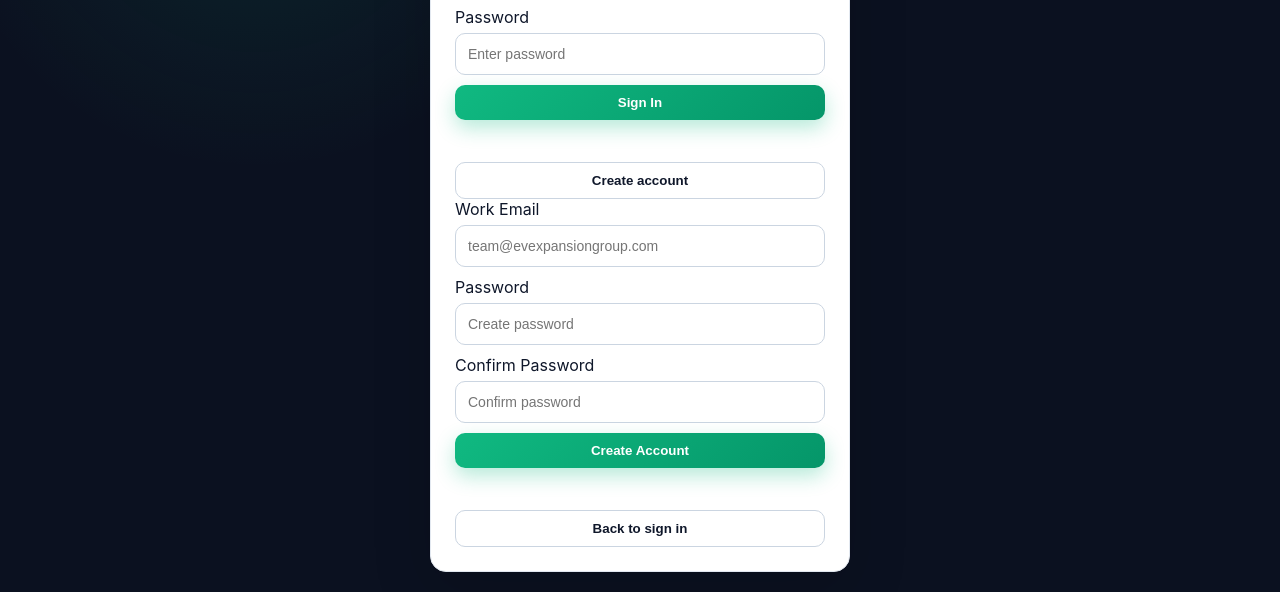
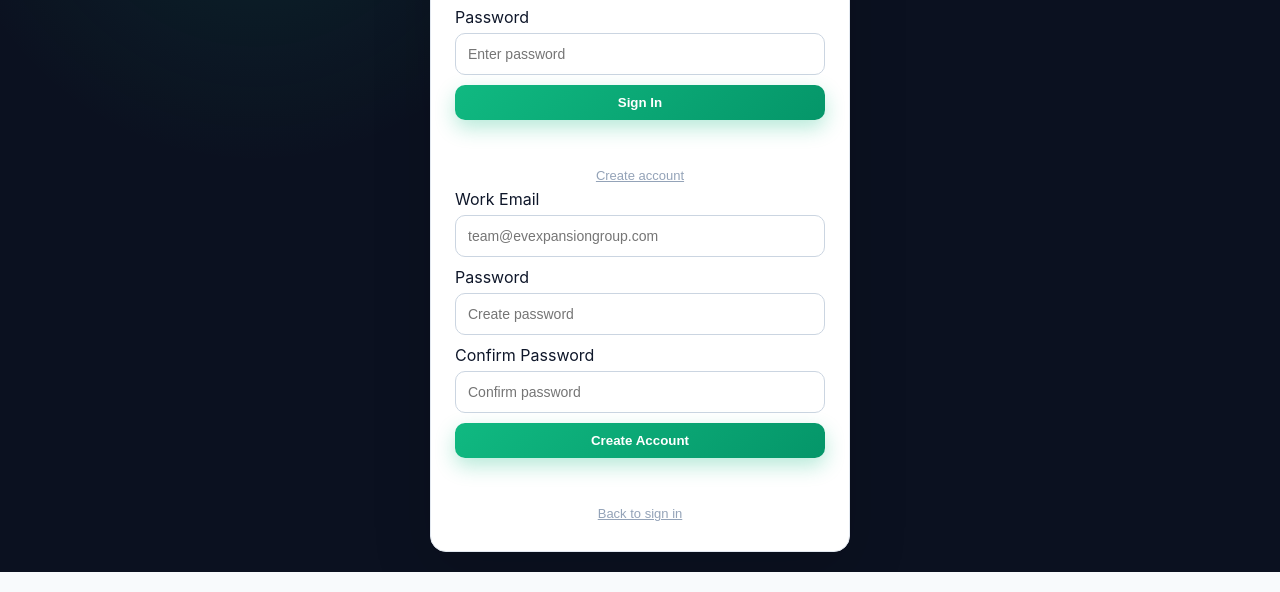
Before and after one commit to audiofile2369-art/ev-expansion-group, a website: page portal/index.html in a window 1280 px wide. Shown: the part 331-923 px from the top of the page. Drawn offline with nearby package versions, Linux system fonts and the light colour scheme.

Commit message:
Style login toggle buttons as subtle text links
Create account / Back to sign in now render as underlined text
instead of full buttons, so they don't compete with the primary action.

Co-Authored-By: Claude Opus 4.6 <noreply@anthropic.com>

```diff
--- a/portal.css
+++ b/portal.css
@@ -430,12 +430,17 @@ a {
 }
 
 .login-card .ghost-btn {
-    color: #0f172a;
-    border-color: #cbd5e1;
+    color: var(--muted);
+    border: none;
+    padding: 6px 0;
+    font-size: 13px;
+    font-weight: 400;
+    text-decoration: underline;
 }
 
 .login-card .ghost-btn:hover {
-    border-color: #0f172a;
+    color: var(--primary-color);
+    transform: none;
 }
 
 @media (max-width: 1080px) {
--- a/portal/portal.css
+++ b/portal/portal.css
@@ -430,12 +430,17 @@ a {
 }
 
 .login-card .ghost-btn {
-    color: #0f172a;
-    border-color: #cbd5e1;
+    color: var(--muted);
+    border: none;
+    padding: 6px 0;
+    font-size: 13px;
+    font-weight: 400;
+    text-decoration: underline;
 }
 
 .login-card .ghost-btn:hover {
-    border-color: #0f172a;
+    color: var(--primary-color);
+    transform: none;
 }
 
 @media (max-width: 1080px) {
```
